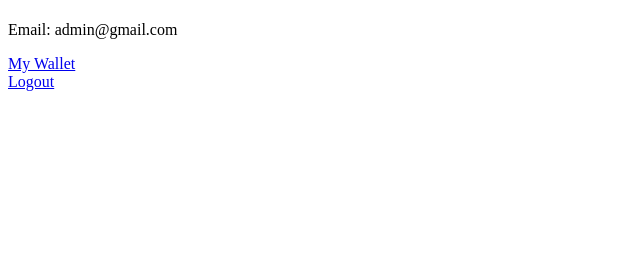
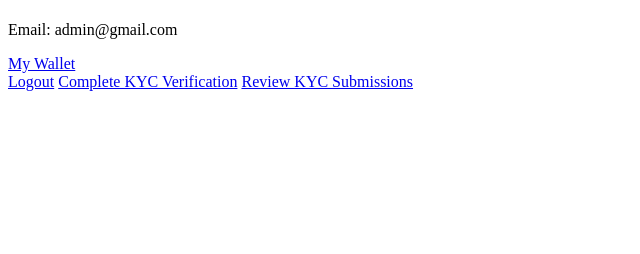
Before and after one commit to laxmansharma1811/Digital-Wallet-System-Web-App, a Django app: page / in a window 1280 px wide. Shown: the part 46-300 px from the top of the page, without its empty margins (0-640 px from the left). Run offline with Django 5.2, Linux system fonts and the light colour scheme; a user stored in the database is signed in; data that the repository does not hold is empty.

Commit message:
KYC feature added

```diff
--- a/wallet/templates/dashboard/home.html
+++ b/wallet/templates/dashboard/home.html
@@ -6,4 +6,14 @@
 <a href="{% url 'wallet' %}">My Wallet</a>
 <br>
 <a href="{% url 'logout' %}">Logout</a>
+
+
+
+{% if not request.user.kyc or request.user.kyc.status != 'approved' %}
+<a href="{% url 'kyc_submission' %}" class="btn btn-warning">Complete KYC Verification</a>
+{% endif %}
+
+{% if request.user.is_staff %}
+<a href="{% url 'kyc_review_list' %}" class="btn btn-info">Review KYC Submissions</a>
+{% endif %}
 {% endblock %}
--- a/wallet/urls.py
+++ b/wallet/urls.py
@@ -19,4 +19,9 @@ urlpatterns = [
 
     path('wallet/categories/', views.manage_categories, name='manage_categories'),
     path('wallet/tags/', views.manage_tags, name='manage_tags'),
+
+
+    path('kyc/', views.kyc_submission, name='kyc_submission'),
+    path('kyc/review/', views.kyc_review_list, name='kyc_review_list'),
+    path('kyc/review/<int:kyc_id>/', views.kyc_review_detail, name='kyc_review_detail'),
 ]
--- a/wallet/views.py
+++ b/wallet/views.py
@@ -92,6 +92,14 @@ def wallet_view(request):
         transactions = transactions.filter(timestamp__gte=start_date)
     if end_date:
         transactions = transactions.filter(timestamp__lte=end_date)
+
+    try:
+        kyc_status = request.user.kyc.status
+    except:
+        kyc_status = None
+
+    if kyc_status != 'approved':
+        messages.warning(request, 'Please complete KYC verification to access all wallet features')
 
     # Pagination
     paginator = Paginator(transactions, 5)  # Show 5 transactions per page
```
Also changed, not shown: db.sqlite3, wallet/migrations/0004_kycverification.py (added).
